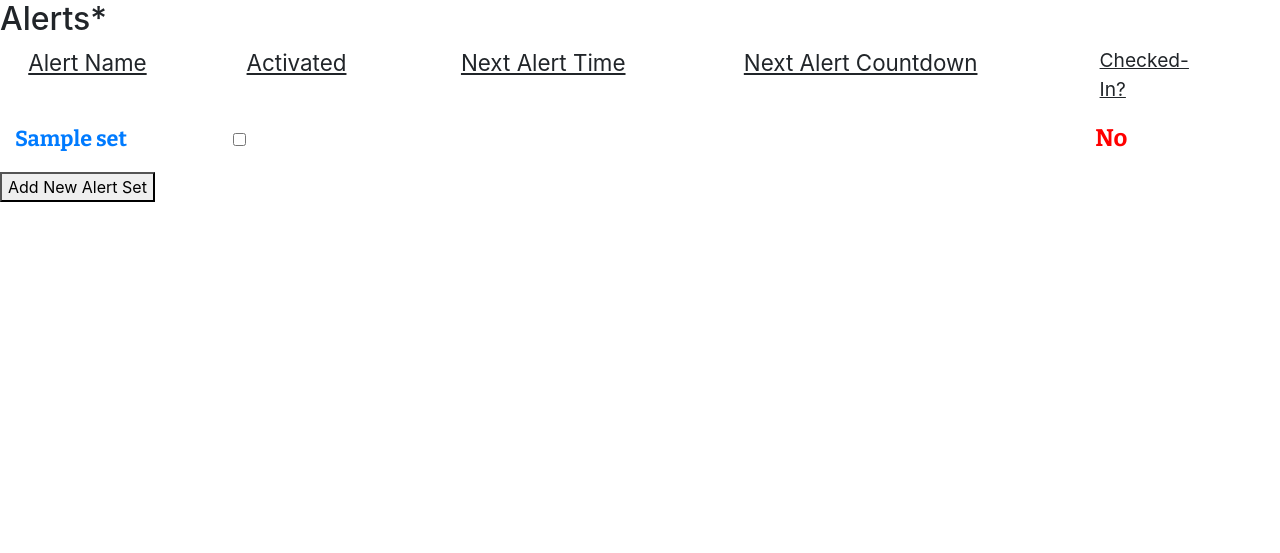
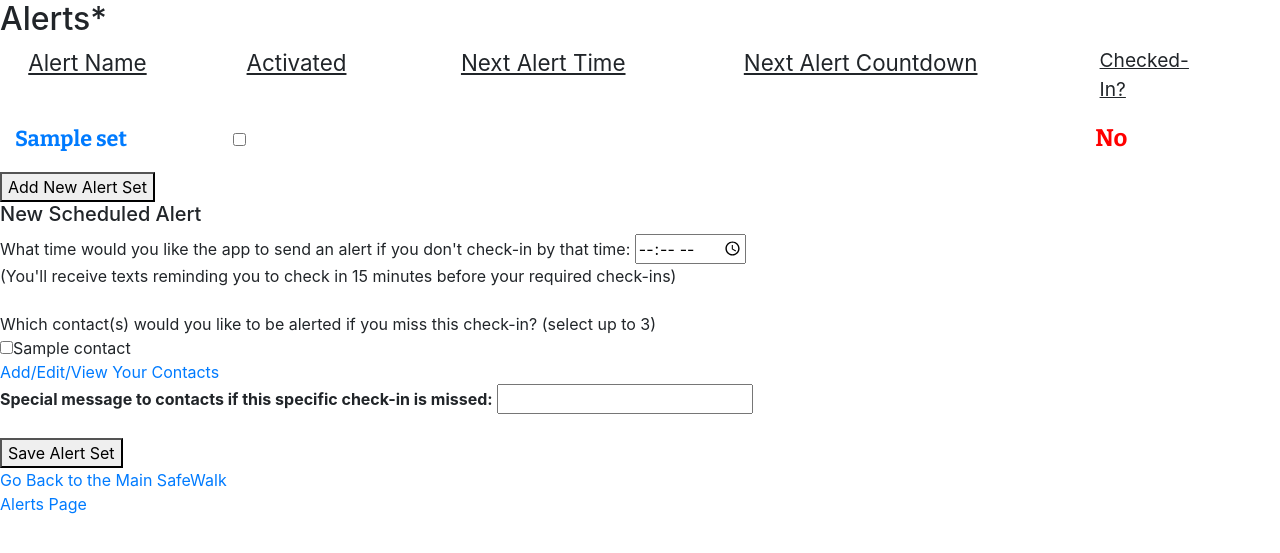
Before and after one commit to beegeiger/besafe, a Flask app: template templates/besafe_alerts.html in a window 1280 px wide. Shown: the part 165-718 px from the top of the page. Run offline with Flask 2, Linux system fonts and the light colour scheme; the template is opened without the code that fills it: most values are stand-ins (such as "Sample title", 1, 10 or a date in 2020); parts of the project's set-up code (start-up, migrations or seed data) failed here and were passed over; some libraries are stand-ins or nearby versions.

Commit message:
Added add alert form for Scheduled Alerts

```diff
--- a/templates/besafe_alerts.html
+++ b/templates/besafe_alerts.html
@@ -150,6 +150,30 @@
 
 <!--#########################################-->
 
+
+<form action="/add_alert/{{ alert_set.alert_set_id }}" method="POST" id="set_form">
+	<h5>New Scheduled Alert</h5>
+
+	<!-- <b>What Date/Time should a check-in be required?</b> <input type="datetime-local" name="check_time"><br> -->
+	What time would you like the app to send an alert if you don't check-in by that time: <input type="time" name="time"><br>
+	(You'll receive texts reminding you to check in 15 minutes before your required check-ins)<br><br>
+	Which contact(s) would you like to be alerted if you miss this check-in? (select up to 3)<br>
+		{% for contact in contacts %}
+	{% set contactloop = loop %}
+	<input type="checkbox" name="contact" value="{{ contact.contact_id }}">{{ contact.name }} &nbsp &nbsp
+	{% endfor %}<br>
+	    <a href="/contacts">Add/Edit/View Your Contacts</a><br>
+	<b>Special message to contacts if this specific check-in is missed:</b>
+	<input type=textbox name="check_mess"></input><br>
+<br>
+<button type="submit">Save Alert Set</button>
+<br><a href="/sw_main">Go Back to the Main SafeWalk <br> Alerts Page</a>
+</form>
+<br>
+
+
+<!--#########################################-->
+
 <script type="text/javascript">
 	$(document).ready( function() {
 
```
